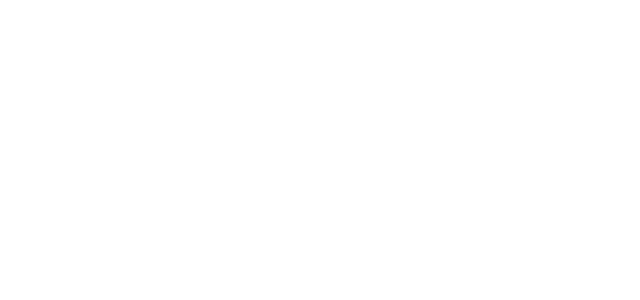
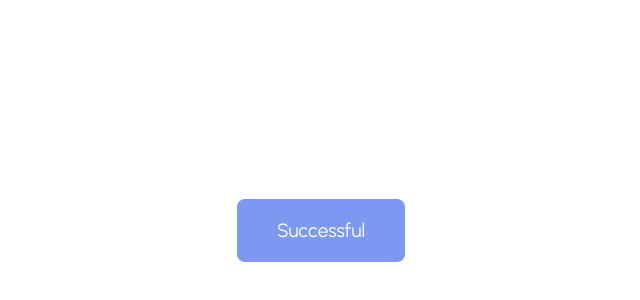
Before and after one commit to dfsdanimaulana/react-shop-ui, a React (Create React App) app: page /success in a window 1280 px wide. Before the commit this address had no page. Shown: the part 170-470 px from the top of the page, without its empty margins (319-959 px from the left). Built offline with nearby package versions, Linux system fonts and the light colour scheme.

Commit message:
payment method using stripe

```diff
--- a/package.json
+++ b/package.json
@@ -11,10 +11,12 @@
     "@testing-library/jest-dom": "^5.16.4",
     "@testing-library/react": "^13.3.0",
     "@testing-library/user-event": "^13.5.0",
+    "axios": "^0.27.2",
     "react": "^18.2.0",
     "react-dom": "^18.2.0",
     "react-router-dom": "^6.3.0",
     "react-scripts": "5.0.1",
+    "react-stripe-checkout": "^2.6.3",
     "styled-components": "^5.3.5",
     "web-vitals": "^2.1.4"
   },
--- a/src/App.jsx
+++ b/src/App.jsx
@@ -8,6 +8,8 @@
 import Product from "./pages/Product"
 import ProductList from "./pages/ProductList"
 import Register from "./pages/Register"
+import Success from "./pages/Success"
+import Pay from "./pages/Pay"
 
 
 // create router
@@ -21,6 +23,8 @@
         <Route path="/product" element={<Product />} />
         <Route path="/productlist" element={<ProductList />} />
         <Route path="/register" element={<Register />} />
+        <Route path="/success" element={<Success />} />
+        <Route path="/pay" element={<Pay />} />
       </Routes>
     </BrowserRouter>
   )
--- /dev/null
+++ b/src/pages/Pay.jsx
@@ -0,0 +1,77 @@
+import { useState, useEffect } from 'react'
+import { useNavigate } from 'react-router-dom'
+import styled from 'styled-components'
+import StripeCheckout from 'react-stripe-checkout'
+import axios from 'axios'
+
+
+const Container = styled.div`
+    display: flex;
+    align-items: center;
+    justify-content: center;
+    height: 100vh;
+    width: 100vw;
+`
+const Button = styled.button`
+    background-color: #000;
+    color: #fff;
+    border: none;
+    padding: 10px 20px;
+    border-radius: 5px;
+    font-size: 1.2rem;
+    cursor: pointer;
+`
+const Span = styled.span``
+
+const KEY = 'pk_test_51LUB2EITZImlDekLQYIapGqweC8PR5qH6vJNCMqKFwG5jGYW6IotinGSpGGeyF5Q6sLrSQ0QBb2nkGlZKAbhVZX5003FHfM5Ik'
+
+// CARD DETAILS 4242 4242 4242 4242 - Exp: 08/24 - CVV: 123
+
+export default function Pay() {
+   const [stripeToken, setStripeToken] = useState(null)
+  const navigate = useNavigate()
+
+    const onToken = (token) => {
+        setStripeToken(token)
+    }
+
+    useEffect(() => {
+        const makeRequest = async () => {
+            try {
+                const response = await axios.post('http://localhost:5000/api/checkout/payment', {
+                    amount: 1000,
+                    tokenId: stripeToken.id
+                })
+                console.log(response.data)
+                navigate('/success')
+            }
+            catch (error) {
+                console.log(error)
+            }
+        }
+       stripeToken && makeRequest()
+
+    } , [stripeToken, navigate])
+
+    return (
+        <Container>
+
+                {stripeToken ? (
+                    <Span>Processing... please wait</Span>
+                ): (
+                     <StripeCheckout
+                        name='Dan Shope'
+                        image='https://github.com/dfsdanimaulana.png'
+                        billingAddress
+                        shippingAddress
+                        description='Your total is $100'
+                        amount={2000}
+                        token={onToken}
+                        stripeKey={KEY}
+                    >
+                        <Button onClick={onToken}>Pay</Button>
+                    </StripeCheckout>
+                )}
+        </Container>
+    )
+}
--- /dev/null
+++ b/src/pages/Success.jsx
@@ -0,0 +1,28 @@
+import styled from 'styled-components'
+
+const Container = styled.div`
+    display: flex;
+    align-items: center;
+    justify-content: center;
+    height: 100vh;
+    width: 100vw;
+`
+const Button = styled.button`
+    background-color: #7d98f1;
+    color: #fff;
+    border: none;
+    padding: 20px 40px;
+    border-radius: 8px;
+    font-size: 1.2rem;
+    cursor: pointer;
+
+`
+export default function Success() {
+  return (
+    <Container>
+      <Button>
+        Successful
+      </Button>
+    </Container>
+  )
+}
```
Also changed, not shown: 1 other file (tests, documents, lock files or other folders).
